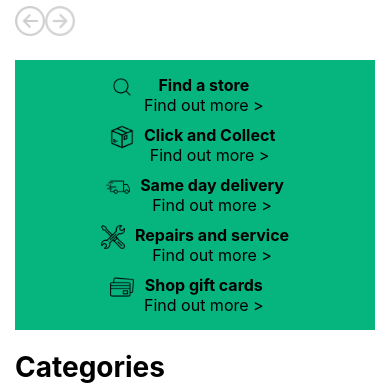
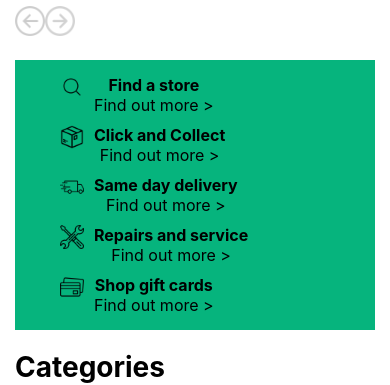
Before and after one commit to AgeBK/ak-sports-shoes, a Next.js app: page / in a window 390 px wide. Shown: the part 173-558 px from the top of the page. Built offline with nearby package versions, Linux system fonts and the light colour scheme; no server answers; the database is empty.

Commit message:
updated readme, style and refactoring

```diff
--- a/app/css/AddToCart.module.css
+++ /dev/null
@@ -1,3 +0,0 @@
-/* .addCartContainer {
-  height: 80px;
-} */
--- a/app/css/HomeOptions.module.css
+++ b/app/css/HomeOptions.module.css
@@ -23,5 +23,11 @@
   font-weight: bold;
 }
 
-.list a {
+@media screen and (max-width: 650px) {
+  .list li {
+    display: flex;
+    min-width: 270px;
+    padding: 5px;
+    text-align: center;
+  }
 }
--- a/app/slices/cartUtils.ts
+++ b/app/slices/cartUtils.ts
@@ -2,7 +2,7 @@ import { AddToCartProps } from "../lib/definitions";
 
 const getCartLocalStorage = () => {
   // TODO: getting errors localStorage sometimes
-  if (typeof window && localStorage) {
+  if (typeof localStorage !== "undefined") {
     const cart = localStorage?.getItem("AKShoesCart"); // TODO: check
     return cart ? JSON.parse(cart) : undefined;
   }
```
Also changed, not shown: 1 other file (tests, documents, lock files or other folders).
